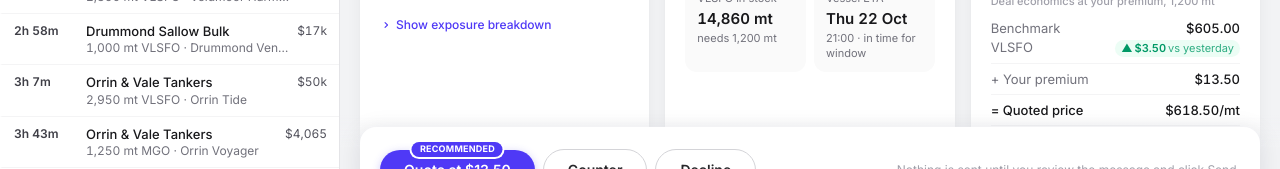
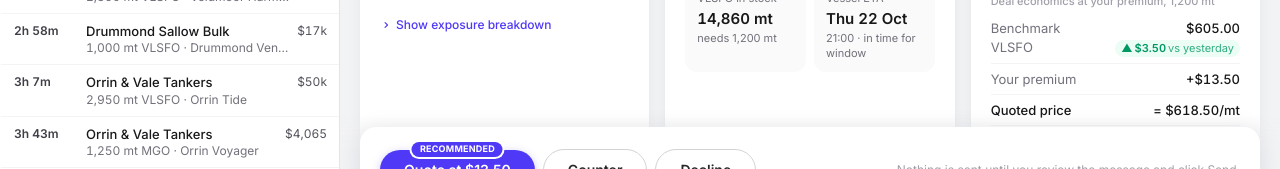
Before and after one commit to DaryaRudych/corvana-desk-cockpit, a React (Vite) app: page / in a window 1280 px wide. Shown: the part 573-742 px from the top of the page. Built offline with nearby package versions, Linux system fonts and the light colour scheme.

Commit message:
style(pricing): deal-economics operators sit with the numbers
Co-Authored-By: Claude Opus 5.5 <noreply@anthropic.com>

```diff
--- a/src/components/PricePanel.tsx
+++ b/src/components/PricePanel.tsx
@@ -224,20 +224,21 @@ export function PricePanel({
       {/* Deal economics at your premium: price − cost − barging = margin. */}
       <List title={`Deal economics at your premium, ${mt(terms.quantity)}`}>
         {benchmarkRow}
-        <ListRow label="+ Your premium">
-          <span className="num">{usdMt(terms.premium)}</span>
+        {/* Operators sit with the numbers, so the column reads as the sum. */}
+        <ListRow label="Your premium">
+          <span className="num">+{usdMt(terms.premium)}</span>
         </ListRow>
-        <ListRow label={<span className="font-medium text-zinc-900">= Quoted price</span>}>
-          <MetricValue r={price} format={(v: number) => `${usdMt(v)}/mt`} />
+        <ListRow label={<span className="font-medium text-zinc-900">Quoted price</span>}>
+          <MetricValue r={price} format={(v: number) => `= ${usdMt(v)}/mt`} />
         </ListRow>
-        <ListRow label="− Our cost">
-          <MetricValue r={cost} format={(v: number) => usdMt(v)} />
+        <ListRow label="Our cost">
+          <MetricValue r={cost} format={(v: number) => `−${usdMt(v)}`} />
         </ListRow>
-        <ListRow label="− Barging" hint="desk 12-month average">
-          <MetricValue r={barging} format={(v: number) => usdMt(v)} />
+        <ListRow label="Barging" hint="desk 12-month average">
+          <MetricValue r={barging} format={(v: number) => `−${usdMt(v)}`} />
         </ListRow>
-        <ListRow label={<span className="font-medium text-zinc-900">= Margin per tonne</span>}>
-          <MetricValue r={marginMt} format={(v: number) => `${usdMt(v)}/mt`} className={thinMargin ? 'text-amber-600' : ''} />
+        <ListRow label={<span className="font-medium text-zinc-900">Margin per tonne</span>}>
+          <MetricValue r={marginMt} format={(v: number) => `= ${usdMt(v)}/mt`} className={thinMargin ? 'text-amber-600' : ''} />
         </ListRow>
         <ListRow label={<span className="font-medium text-zinc-900">Expected margin</span>} hint={`× ${mt(terms.quantity)}`}>
           <MetricValue r={margin} format={(v: number) => usd(v)} className={`text-[15px] ${thinMargin ? 'text-amber-600' : ''}`} />
```
